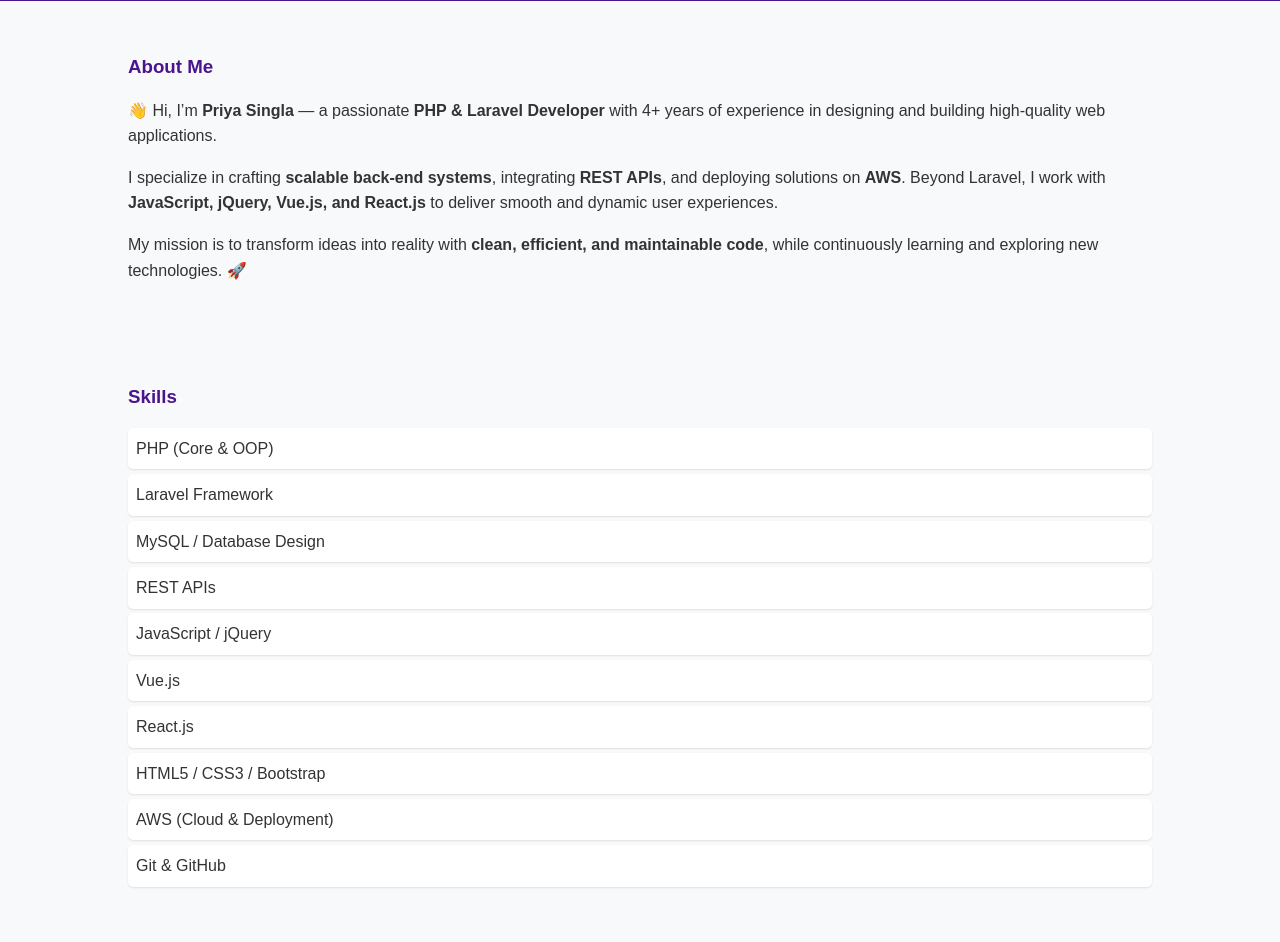
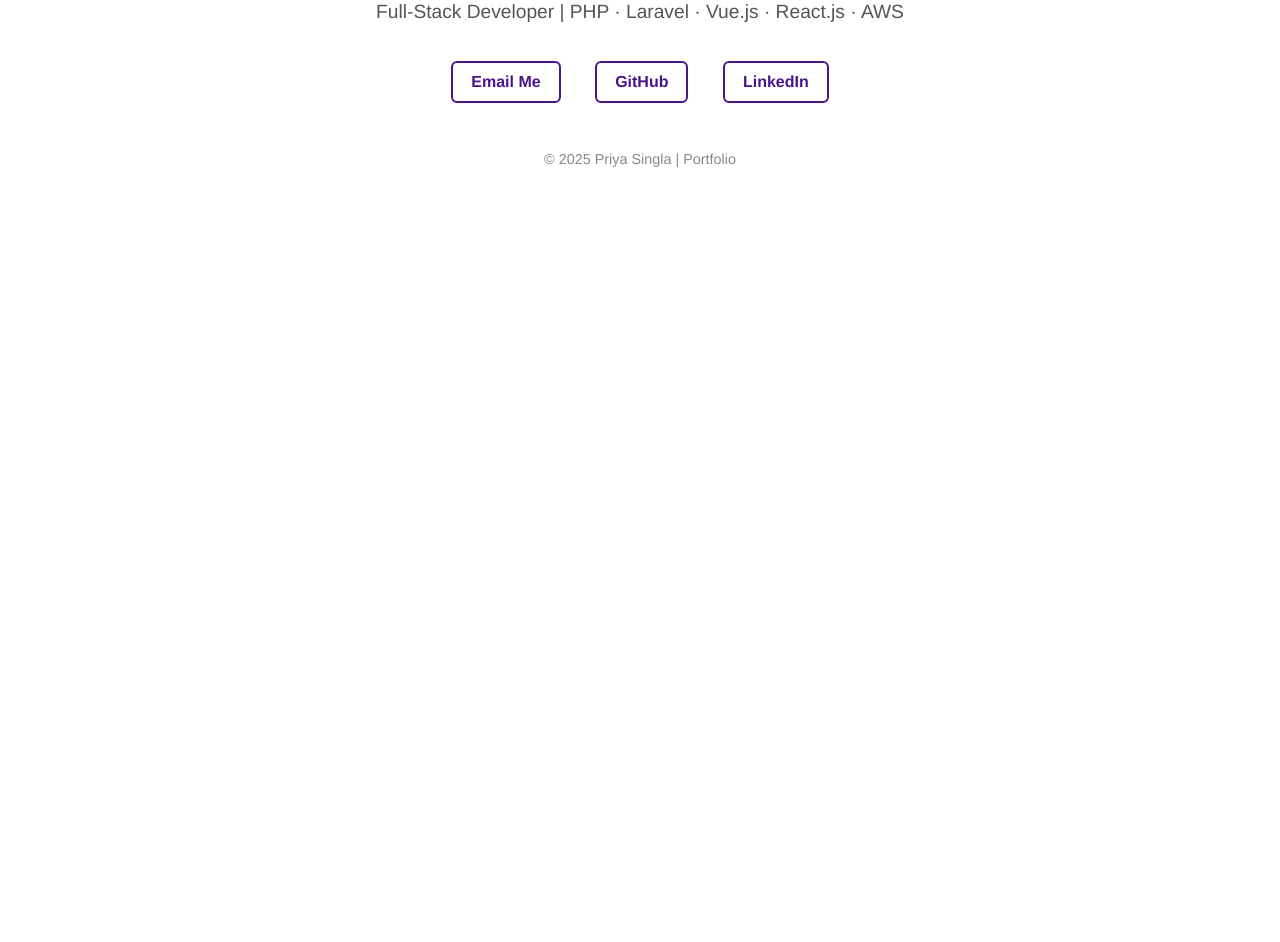
Before and after one commit to priyagithubrit/priyagithubrit.github.io, a plain HTML site: page index.html in a window 1280 px wide. Shown: the part 235-1177 px from the top of the page. After the commit the page ends 800 px from the top, so only its background shows below. Drawn offline with Linux system fonts and the light colour scheme.

Commit message:
Update index.html

```diff
--- a/index.html
+++ b/index.html
@@ -1,79 +1,70 @@
 <!DOCTYPE html>
 <html lang="en">
 <head>
-  <meta charset="UTF-8" />
-  <meta name="viewport" content="width=device-width, initial-scale=1.0"/>
-  <title>Priya Singla | PHP Laravel Developer</title>
-  <link rel="stylesheet" href="style.css" />
+  <meta charset="UTF-8">
+  <title>Priya Singla | Portfolio</title>
+  <meta name="viewport" content="width=device-width, initial-scale=1">
+  <style>
+    body {
+      font-family: "Helvetica Neue", Arial, sans-serif;
+      margin: 0;
+      padding: 0;
+      text-align: center;
+      background: #fff;
+      color: #333;
+    }
+    .container {
+      max-width: 800px;
+      margin: 10% auto;
+      padding: 20px;
+    }
+    h1 {
+      font-size: 2.5rem;
+      margin-bottom: 10px;
+      color: #4a148c;
+    }
+    h2 {
+      font-size: 1.2rem;
+      font-weight: normal;
+      color: #555;
+      margin-bottom: 30px;
+    }
+    .links a {
+      display: inline-block;
+      margin: 8px 15px;
+      padding: 10px 18px;
+      border: 2px solid #4a148c;
+      border-radius: 6px;
+      color: #4a148c;
+      text-decoration: none;
+      transition: 0.2s;
+      font-weight: bold;
+    }
+    .links a:hover {
+      background: #4a148c;
+      color: #fff;
+    }
+    footer {
+      margin-top: 40px;
+      font-size: 0.9rem;
+      color: #888;
+    }
+  </style>
 </head>
 <body>
+  <div class="container">
+    <h1>Priya Singla</h1>
+    <h2>Full-Stack Developer | PHP · Laravel · Vue.js · React.js · AWS</h2>
 
-  <!-- Header Section -->
-  <header>
-    <h1>Priya Singla</h1>
-    <h2>Full-Stack Web Developer</h2>
-    <p class="tagline">PHP • Laravel • Vue.js • React.js • AWS</p>
-  </header>
+    <div class="links">
+      <a href="mailto:singlap047@gmail.com">Email Me</a>
+      <a href="https://github.com/priyagithubrit" target="_blank">GitHub</a>
+      <a href="https://www.linkedin.com/" target="_blank">LinkedIn</a>
+    </div>
 
-  <!-- About Me Section -->
-  <section id="about">
-    <h3>About Me</h3>
-    <p>
-      👋 Hi, I’m <strong>Priya Singla</strong> — a passionate
-      <strong>PHP & Laravel Developer</strong> with 4+ years of experience
-      in designing and building high-quality web applications.
-    </p>
-    <p>
-      I specialize in crafting <strong>scalable back-end systems</strong>,
-      integrating <strong>REST APIs</strong>, and deploying solutions on
-      <strong>AWS</strong>. Beyond Laravel, I work with
-      <strong>JavaScript, jQuery, Vue.js, and React.js</strong> to deliver smooth
-      and dynamic user experiences.
-    </p>
-    <p>
-      My mission is to transform ideas into reality with
-      <strong>clean, efficient, and maintainable code</strong>, while continuously
-      learning and exploring new technologies. 🚀
-    </p>
-  </section>
-
-  <!-- Skills Section -->
-  <section id="skills">
-    <h3>Skills</h3>
-    <ul>
-      <li>PHP (Core & OOP)</li>
-      <li>Laravel Framework</li>
-      <li>MySQL / Database Design</li>
-      <li>REST APIs</li>
-      <li>JavaScript / jQuery</li>
-      <li>Vue.js</li>
-      <li>React.js</li>
-      <li>HTML5 / CSS3 / Bootstrap</li>
-      <li>AWS (Cloud & Deployment)</li>
-      <li>Git & GitHub</li>
-    </ul>
-  </section>
-
-  <!-- Projects Section -->
-  <section id="projects">
-    <h3>GitHub Projects</h3>
-    <p>
-      Explore my open-source work and contributions on
-      <a href="https://github.com/priyagithubrit" target="_blank">my GitHub profile</a>.
-    </p>
-  </section>
-
-  <!-- Contact Section -->
-  <section id="contact">
-    <h3>Contact</h3>
-    <p>Email: <a href="mailto:singlap047@gmail.com">singlap047@gmail.com</a></p>
-    <p>GitHub: <a href="https://github.com/priyagithubrit" target="_blank">github.com/priyagithubrit</a></p>
-  </section>
-
-  <!-- Footer Section -->
-  <footer>
-    <p>© 2025 Priya Singla. Built with ❤️ using HTML & CSS.</p>
-  </footer>
-
+    <footer>
+      © 2025 Priya Singla | Portfolio
+    </footer>
+  </div>
 </body>
 </html>
```
